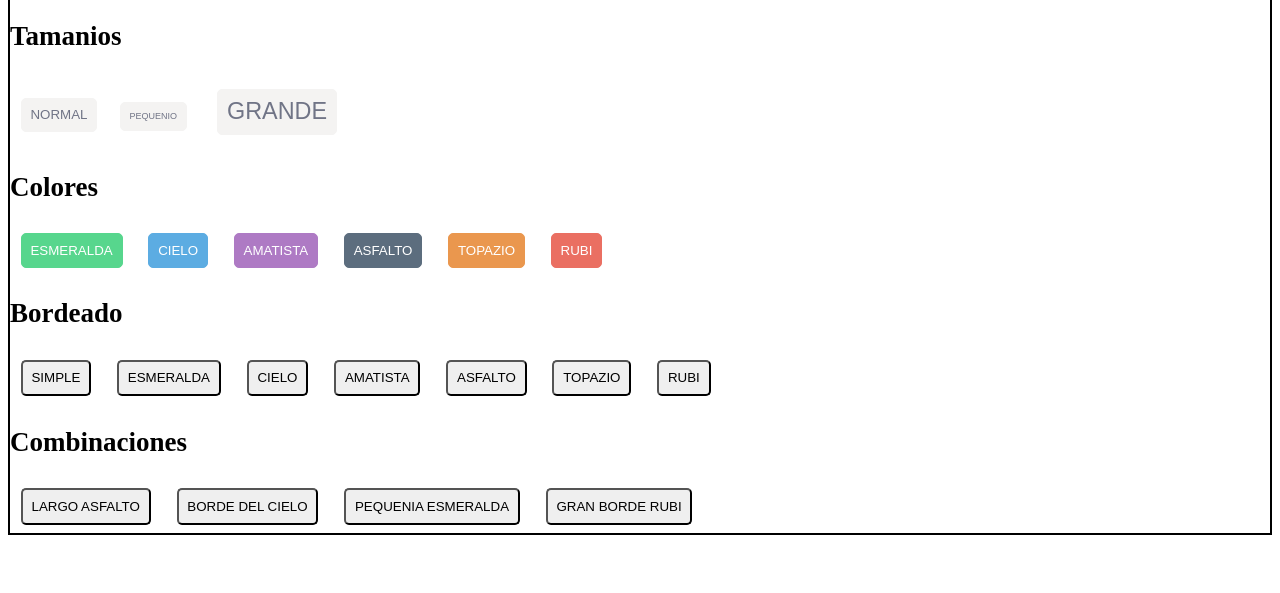
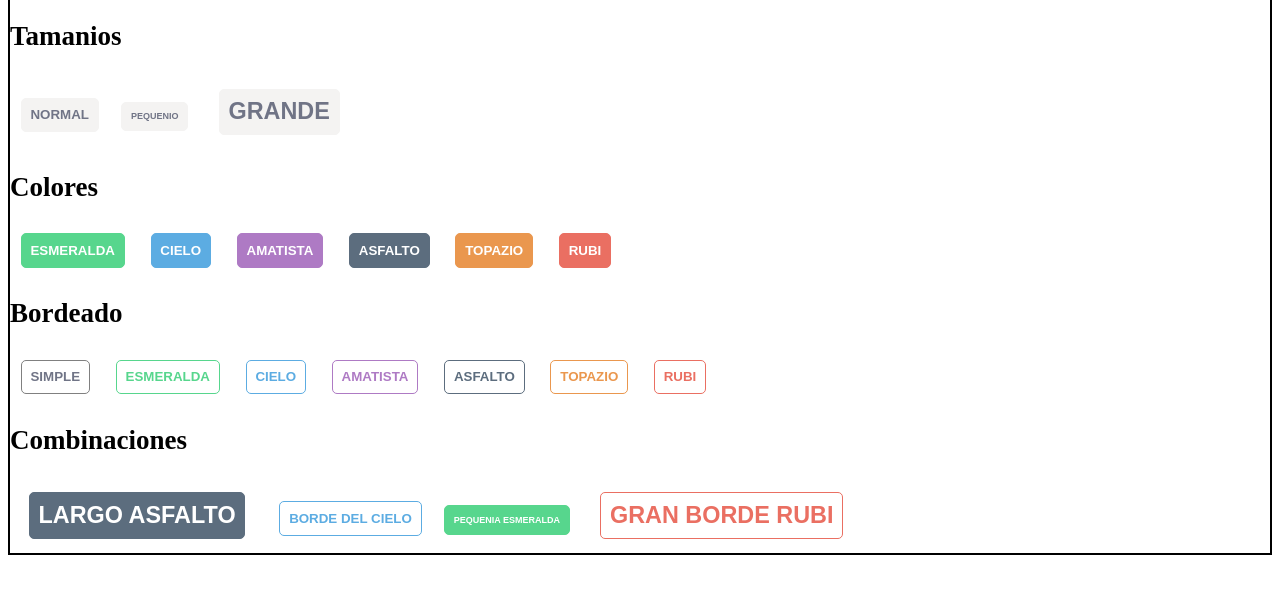
Before and after one commit to ragranados/Labo3, a plain HTML site: page Ejercicio 3/index.html in a window 1280 px wide. Shown: the part 79-672 px from the top of the page. Drawn offline with Linux system fonts and the light colour scheme.

Commit message:
terminando ejercicio 3

```diff
--- a/Ejercicio 3/index.html
+++ b/Ejercicio 3/index.html
@@ -12,49 +12,52 @@
 <body>
     <h1>Ejercicio botones CSS</h1>
     <div class="tamanios">
-        <h2  >Tamanios</h2>
+        <h2>Tamanios</h2>
 
-        <button>Normal</button>
-        <button>Pequenio</button>
-        <button id="grande" >Grande</button>
+        <button class="simple">Normal</button>
+        <button class="pequenia simple">Pequenio</button>
+        <button class="grande simple">Grande</button>
 
     </div>
 
-    <div >
+    <div>
         <h2>Colores</h2>
         <div class="colores">
 
-        <button>Esmeralda</button>
-        <button>Cielo</button>
-        <button>Amatista</button>
-        <button>Asfalto</button>
-        <button>Topazio</button>
-        <button>Rubi</button>
+            <button class="esmeralda">Esmeralda</button>
+            <button class="cielo">Cielo</button>
+            <button class="amatista">Amatista</button>
+            <button class="asfalto">Asfalto</button>
+            <button class="topazio"> Topazio</button>
+            <button class="rubi">Rubi</button>
 
         </div>
 
 
     </div>
 
-    <div>
+    <div class="borde">
         <h2>Bordeado</h2>
 
-        <button>Simple</button>
-        <button>esmeralda</button>
-        <button>Cielo</button>
-        <button>Amatista</button>
-        <button>Asfalto</button>
-        <button>Topazio</button>
-        <button>Rubi</button>
+        <button id="simpledif" class="simple">Simple</button>
+        <button class="esmeralda">esmeralda</button>
+        <button class="cielo">Cielo</button>
+        <button class="amatista">Amatista</button>
+        <button class="asfalto">Asfalto</button>
+        <button class="topazio">Topazio</button>
+        <button class="rubi">Rubi</button>
 
     </div>
 
     <div>
         <h2>Combinaciones</h2>
-        <button>Largo Asfalto</button>
-        <button>Borde del cielo</button>
-        <button>Pequenia esmeralda</button>
-        <button>Gran borde rubi</button>
+
+        <div class="combinaciones">
+            <button class="asfalto grande letrablanca">Largo Asfalto</button>
+            <button class="cielo bgblanco ">Borde del cielo</button>
+            <button class="esmeralda pequenia letrablanca">Pequenia esmeralda</button>
+            <button class="grande rubi bgblanco">Gran borde rubi</button>
+        </div>
     </div>
 </body>
 
--- a/Ejercicio 3/style.css
+++ b/Ejercicio 3/style.css
@@ -10,57 +10,79 @@ body {
 
 button {
     margin: 0.6em 0.8em;
-    font-weight: 500;
+    font-weight: 700;
     padding: 0.7% 0.7%;
     border-radius: 5px;
     text-transform: uppercase;
 }
 
-.tamanios button{
+.simple{
     background-color: #f4f3f2;
     color: #707486;
     border: 1px solid #f4f3f2;
 }
 
-.tamanios > button:nth-child(3){
+#simpledif {
+    border-color: gray;
+}
+
+.pequenia{
     font-size: 0.5em;
 }
 
-#grande{
+.grande{
     font-size: 1.3em;
+}
+
+.esmeralda{
+    background-color: #57d68d;
+    border: 1px solid #57d68d;
+    color: #57d68d;
+}
+
+.cielo {
+    background-color: #5cace2;
+    border: 1px solid #5cace2;
+    color: #5cace2;
+}
+
+
+.amatista {
+    background-color: #ae7ac4;
+    border: 1px solid #ae7ac4;
+    color: #ae7ac4
+}
+
+.asfalto {
+    background-color: #5c6d7e;
+    border: 1px solid #5c6d7e;
+    color: #5c6d7e;
+}
+
+.topazio {
+    background-color: #ea974e;
+    border: 1px solid #ea974e;
+    color: #ea974e;
+}
+
+.rubi {
+    background-color: #ea6f62;
+    border: 1px solid #ea6f62;
+    color: #ea6f62;
+}
+
+.borde > button{
+    background-color: white;
 }
 
 .colores button{
     color: white;
 }
 
-.colores button:nth-child(1){
-    background-color: #57d68d;
-    border: 1px solid #57d68d;
+.combinaciones > .bgblanco {
+    background-color: white;
 }
 
-.colores button:nth-child(2) {
-    background-color: #5cace2;
-    border: 1px solid #5cace2;
+.combinaciones > .letrablanca {
+    color: white;
 }
-
-
-.colores button:nth-child(3) {
-    background-color: #ae7ac4;
-    border: 1px solid #ae7ac4;
-}
-
-.colores button:nth-child(4) {
-    background-color: #5c6d7e;
-    border: 1px solid #5c6d7e;
-}
-
-.colores button:nth-child(5) {
-    background-color: #ea974e;
-    border: 1px solid #ea974e;
-}
-
-.colores button:nth-child(6) {
-    background-color: #ea6f62;
-    border: 1px solid #ea6f62;
-}
```
